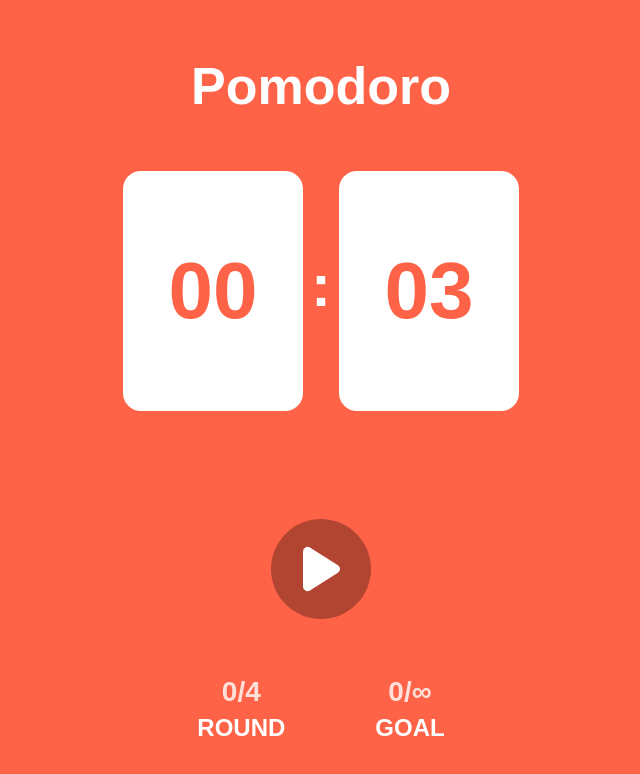
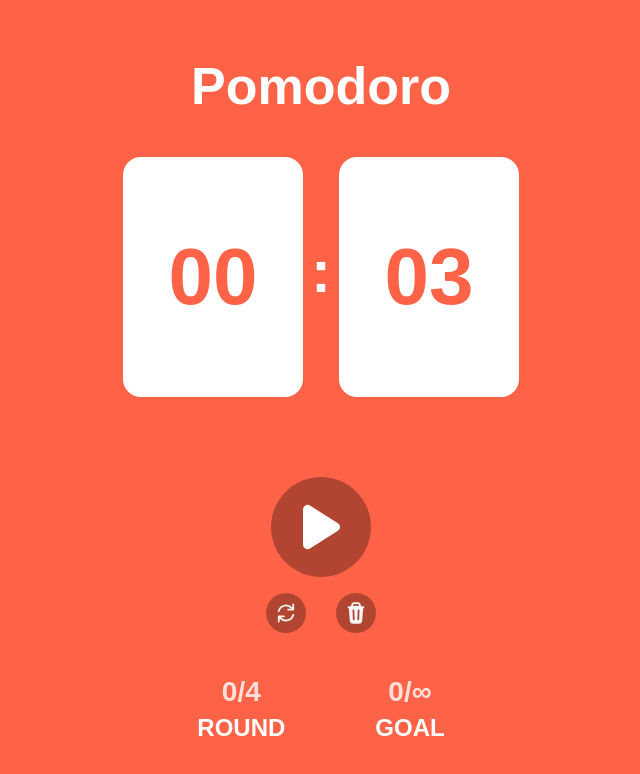
Before and after one commit to ICE0208/pomodoro-react, a React (Vite) app: page / in a window 1280 px wide. Shown: the top 774 px of the page, without its empty margins (319-959 px from the left). Built offline with nearby package versions, Linux system fonts and the light colour scheme.

Commit message:
Refresh, Trash 아이콘 추가

```diff
--- a/src/App.tsx
+++ b/src/App.tsx
@@ -1,5 +1,10 @@
 import styled from 'styled-components';
-import { PauseIcon, PlayIcon } from '@heroicons/react/20/solid';
+import {
+  ArrowPathIcon,
+  PauseIcon,
+  PlayIcon,
+  TrashIcon,
+} from '@heroicons/react/20/solid';
 import { useRecoilState, useRecoilValue, useSetRecoilState } from 'recoil';
 import {
   DEFAULT_TIME,
@@ -56,11 +61,23 @@ function App() {
           <span>:</span>
           <TimeCard>{String(second).padStart(2, '0')}</TimeCard>
         </TimeContainer>
-        <ButtonArea>
-          <Button onClick={onClick}>
+        <ButtonContainer>
+          <TimerButton onClick={onClick}>
             {isPlay ? <PauseIcon /> : <PlayIcon />}
-          </Button>
-        </ButtonArea>
+          </TimerButton>
+          <SubButtonContainer>
+            {!isPlay && (
+              <>
+                <SubButtonArea>
+                  <ArrowPathIcon />
+                </SubButtonArea>
+                <SubButtonArea>
+                  <TrashIcon />
+                </SubButtonArea>
+              </>
+            )}
+          </SubButtonContainer>
+        </ButtonContainer>
         <CountContainer>
           <CountElement>
             <span>{round}/4</span>
@@ -119,15 +136,16 @@ const TimeCard = styled.div`
   margin-top: 10px;
 `;
 
-const ButtonArea = styled.div`
+const ButtonContainer = styled.div`
   display: flex;
+  flex-direction: column;
   justify-content: center;
   align-items: center;
   flex-grow: 1;
   margin-top: 10px;
 `;
 
-const Button = styled.div`
+const TimerButton = styled.div`
   background-color: rgba(0, 0, 0, 0.3);
   width: 100px;
   height: 100px;
@@ -137,6 +155,27 @@ const Button = styled.div`
   align-items: center;
   padding: 20px;
   color: white;
+`;
+
+const SubButtonContainer = styled.div`
+  display: flex;
+  justify-content: center;
+  align-items: center;
+  margin-top: 16px;
+  gap: 30px;
+  height: 40px;
+`;
+
+const SubButtonArea = styled.div`
+  display: flex;
+  justify-content: center;
+  align-items: center;
+  background-color: rgba(0, 0, 0, 0.3);
+  width: 40px;
+  height: 40px;
+  padding: 8px;
+  color: whitesmoke;
+  border-radius: 50%;
 `;
 
 const CountContainer = styled.div`
```
